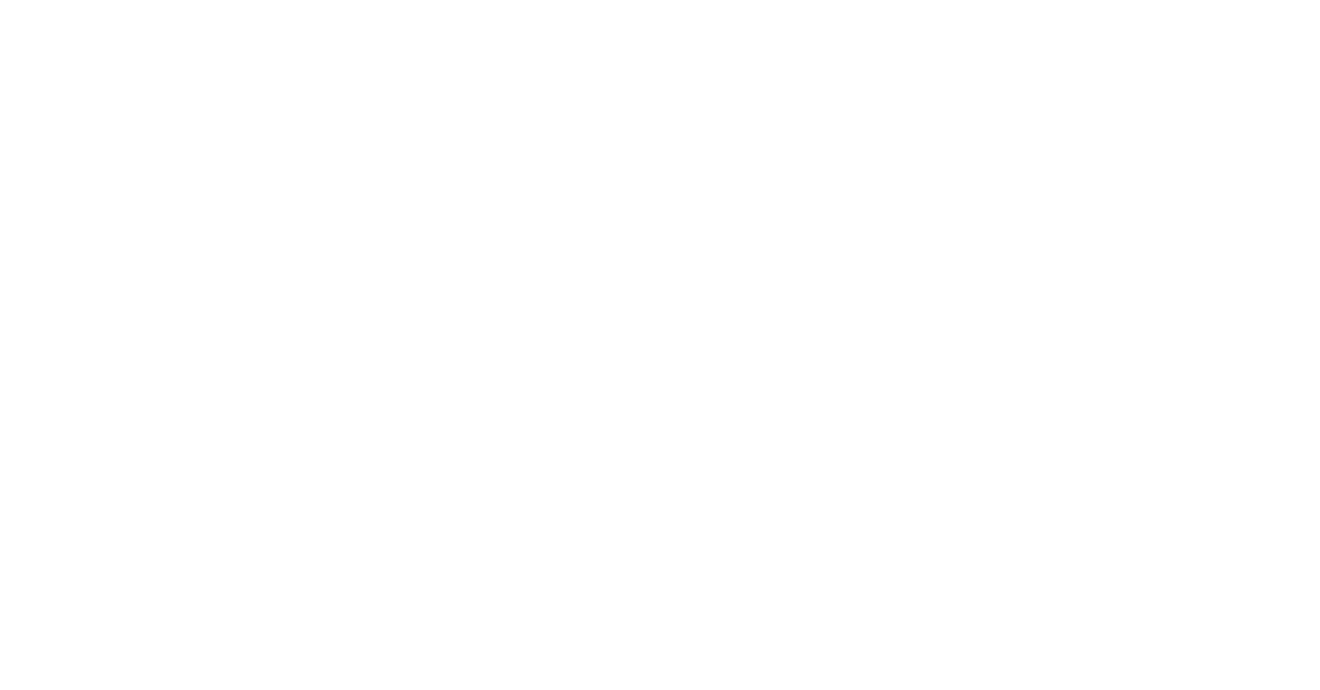
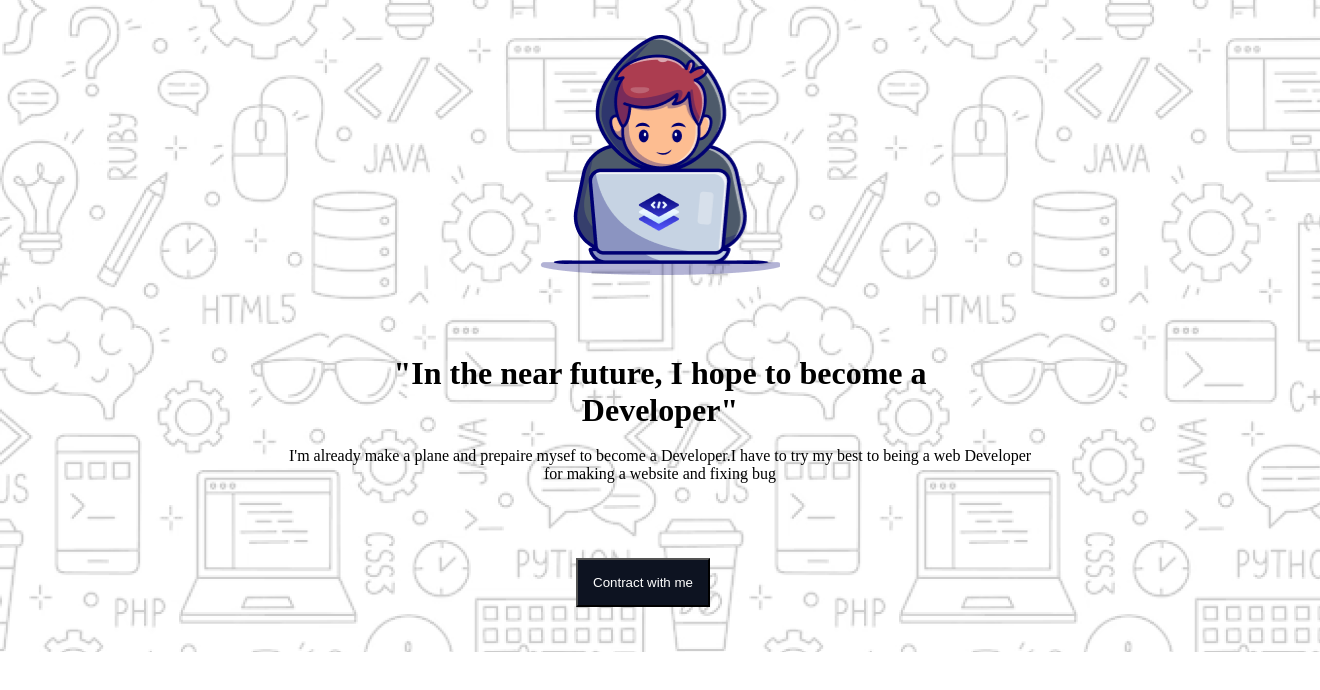
Before and after one commit to Shihab-Sagor/Assignment-1, a plain HTML site: page index.html in a window 1280 px wide. Shown: the whole page, 1320 px wide, since content can reach past the window. Drawn offline with Linux system fonts and the light colour scheme.

Commit message:
heading/banner

```diff
--- a/index.html
+++ b/index.html
@@ -3,9 +3,19 @@
 <head>
     <meta charset="UTF-8">
     <meta name="viewport" content="width=device-width, initial-scale=1.0">
-    <title>Document</title>
+    <link rel="stylesheet" href="style.css">
+    <title>Assignment-1</title>
 </head>
 <body>
-
+    <header class="banner">
+        <div class="content">
+            <div class="child-img"></div>
+            <div class="child-text">
+                <h1> <b>"In the near future, I hope to become a <br> Developer"</b></h1><br>
+                <p> I'm already make a plane and prepaire mysef to become a Developer.I have to try my best to being a web Developer <br> for making a website and fixing bug</p>
+            </div>
+            <button class="contract">Contract with me</button>
+        </div>
+    </header>
 </body>
 </html>
--- a/style.css
+++ b/style.css
@@ -0,0 +1,39 @@
+*{
+    padding: 0;
+    margin: 0;
+}
+.banner{
+    width: 1320px;
+    height: 652px;
+    display: flex;
+    justify-content: center;
+    align-items: center;
+    background-image: url(Hero-bg.png);
+}
+.content{
+height: 582px;
+width: 878px;
+}
+.child-img{
+    width: 240.28px;
+    height: 240px;
+    display: flex;
+    flex-direction: column;
+    justify-content: center;
+    align-items: center;
+    margin: auto;
+    background-image: url(Group.png);
+}
+.child-text{
+    width: 878px;
+    height: 150px;
+    text-align: center;
+    margin-top: 80px;
+}
+.contract{
+    padding: 15px;
+    color: white;
+    background-color: #0D1321;
+    margin-top: 53px;
+    margin-left: 355px;
+}
```
